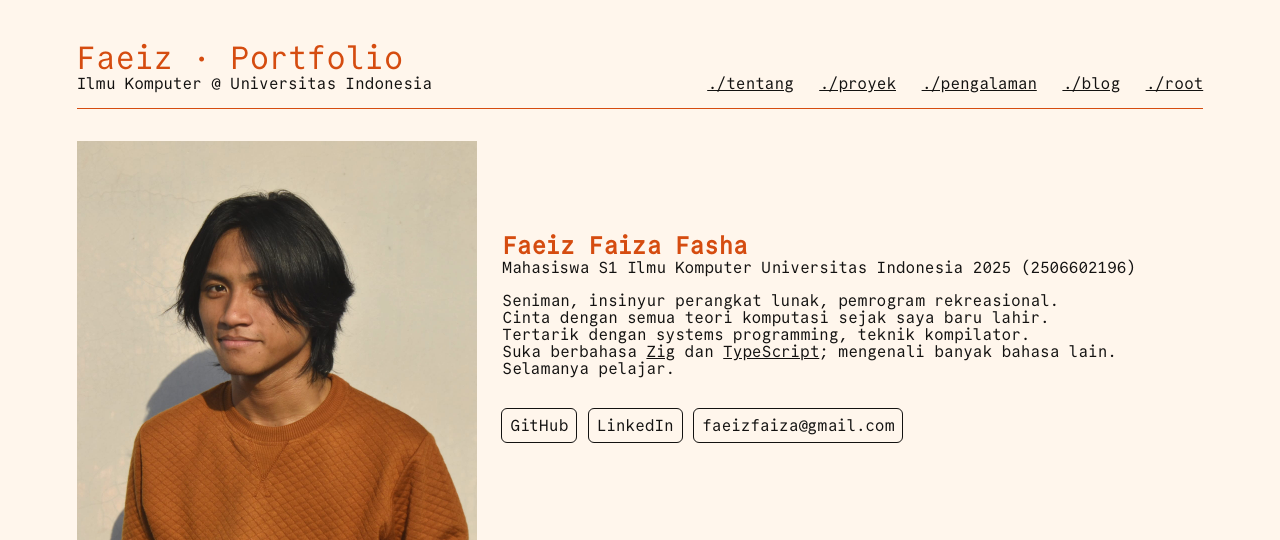
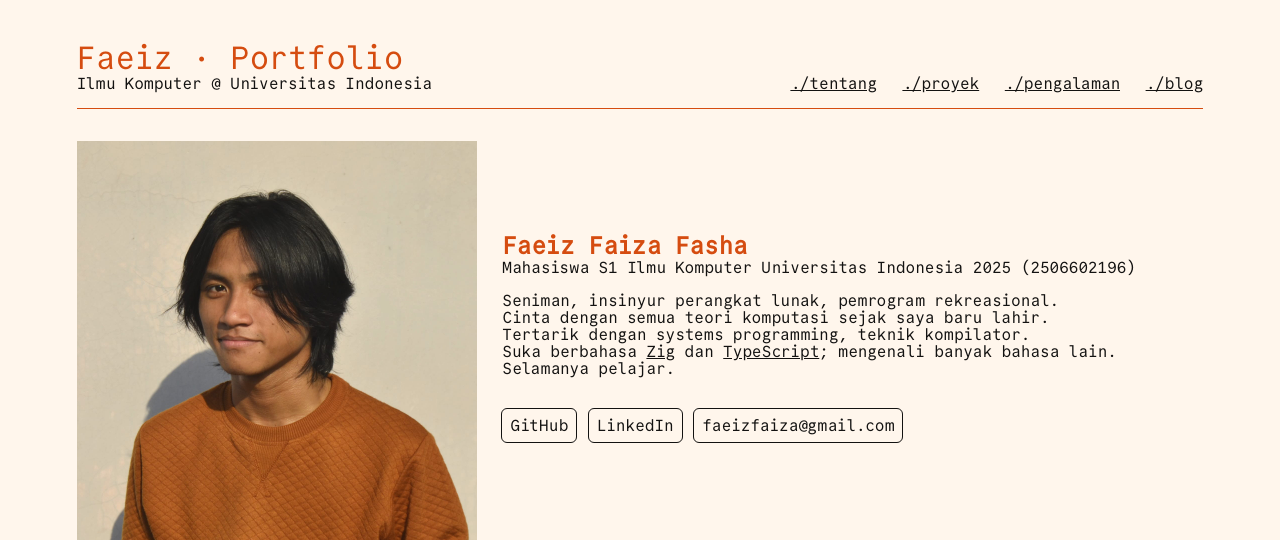
Before and after one commit to faeiz-ff/myportofolio, a Django app: page / in a window 1280 px wide. Shown: the top 540 px of the page. Run offline with Django 5.2, Linux system fonts and the light colour scheme.

Commit message:
feat: hide root site anchor in nav

```diff
--- a/templates/base.html
+++ b/templates/base.html
@@ -20,7 +20,6 @@
             <a href="{% url 'main:project:show' %}">./proyek</a>
             <a href="{% url 'main:experience:show' %}">./pengalaman</a>
             <a href="{% url 'main:blog:show' %}">./blog</a>
-            <a href="{% url 'main:root' %}">./root</a>
         </nav>
     </header>
     <main>
```
